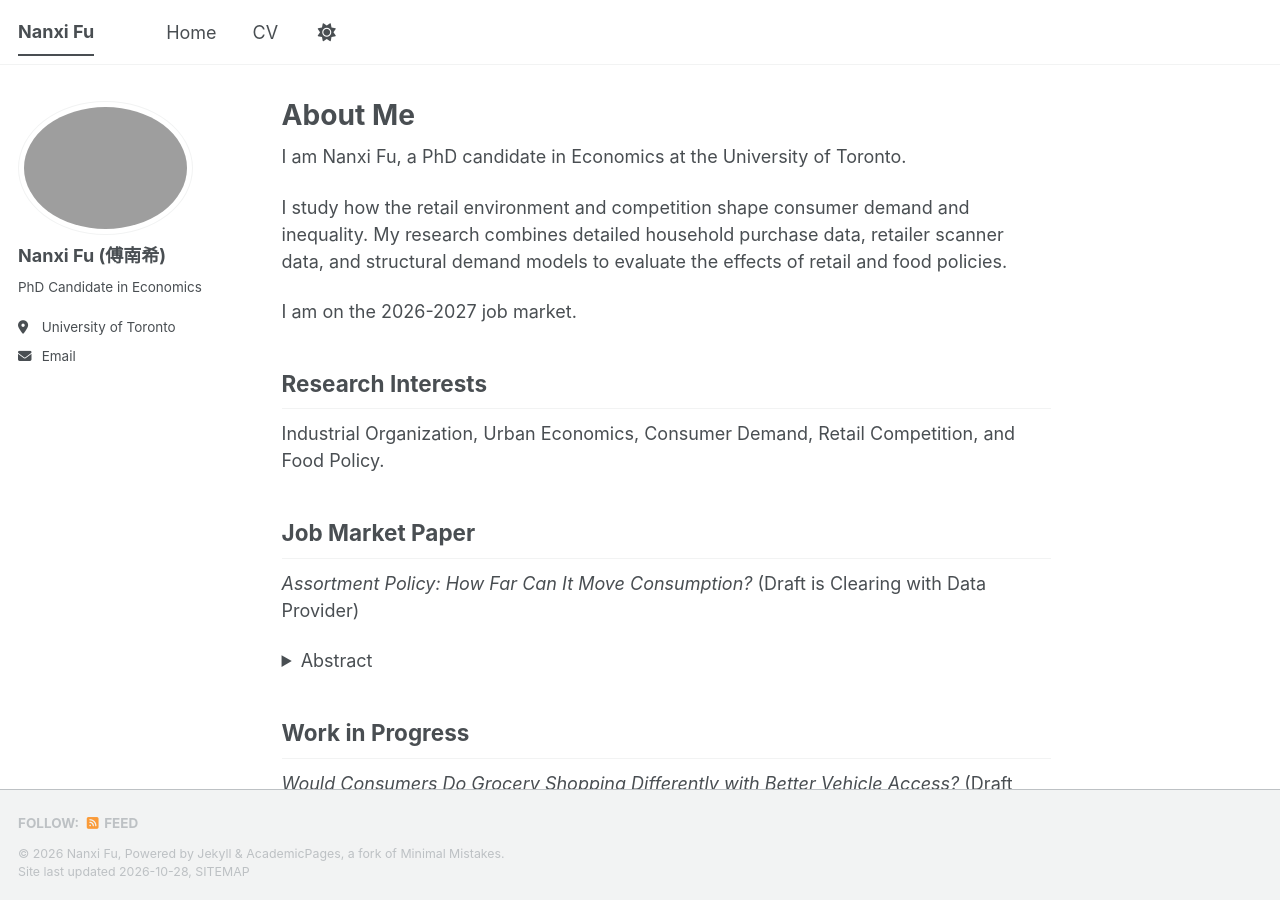
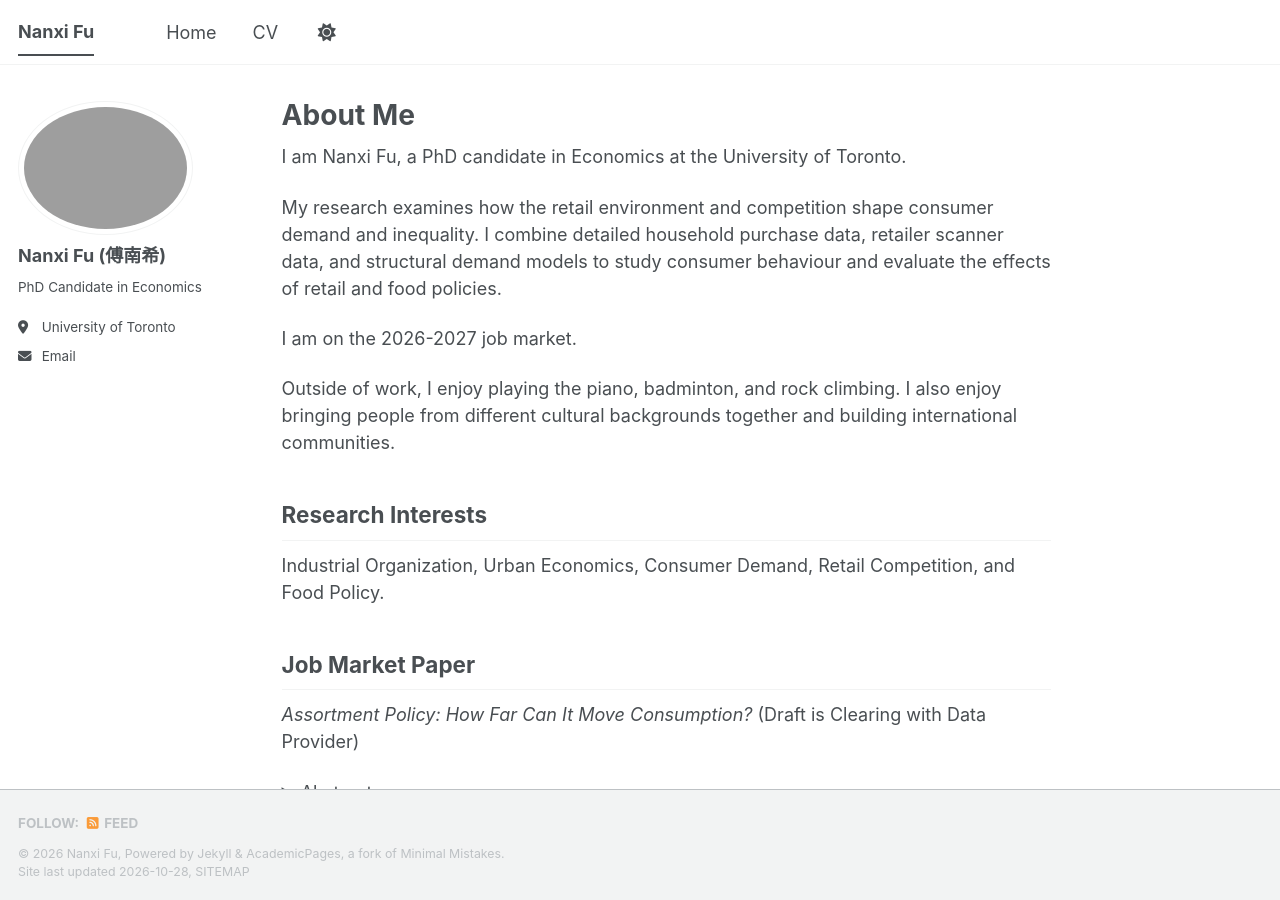
Before and after one commit to nanxifu/academic-website-test, a Jekyll site: the page built from _pages/about.md, in a window 1280 px wide and 900 px high. Built offline with Jekyll 4.4.1, drawn with Linux system fonts in a browser that asks for light colours; a style sheet for code colours, icons or effects is not loaded.

Commit message:
Update about.md

```diff
--- a/_pages/about.md
+++ b/_pages/about.md
@@ -6,9 +6,11 @@ author_profile: true
 
 I am Nanxi Fu, a PhD candidate in Economics at the University of Toronto.
 
-I study how the retail environment and competition shape consumer demand and inequality. My research combines detailed household purchase data, retailer scanner data, and structural demand models to evaluate the effects of retail and food policies.
+My research examines how the retail environment and competition shape consumer demand and inequality. I combine detailed household purchase data, retailer scanner data, and structural demand models to study consumer behaviour and evaluate the effects of retail and food policies.
 
 I am on the 2026-2027 job market.
+
+Outside of work, I enjoy playing the piano, badminton, and rock climbing. I also enjoy bringing people from different cultural backgrounds together and building international communities.
 
 ## Research Interests
 
```
